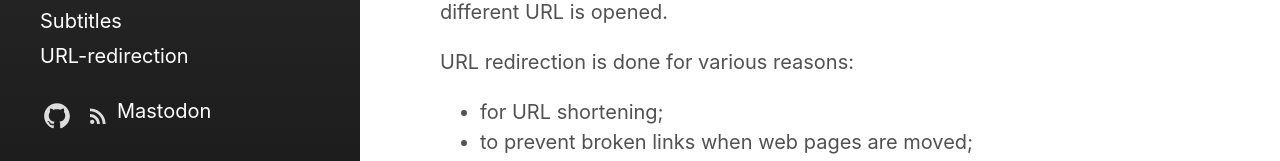
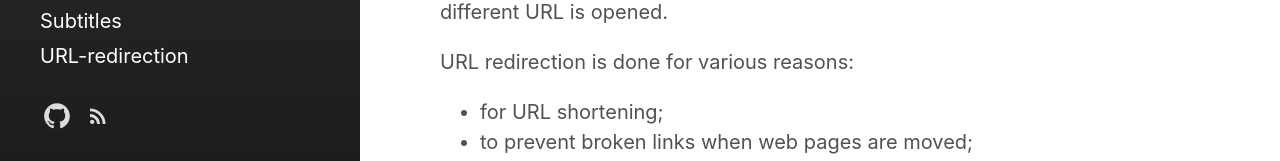
Before and after one commit to beeldengeluid/extending-peertube, a Jekyll site: the page built from index.html, in a window 1280 px wide and 900 px high, scrolled down 557 px. Shown: the part 714-875 px from the top of the window. Built offline with Jekyll 4.4.1, drawn with Linux system fonts in a browser that asks for light colours; the list of posts is cut into pages by our own code.

Commit message:
Update custom-icon-links.html

```diff
--- a/_includes/custom-icon-links.html
+++ b/_includes/custom-icon-links.html
@@ -1,2 +1 @@
 <!-- Optional additional links to insert for icons links -->
-<a rel="me" href="https://linuxrocks.online/@frank">Mastodon</a>
```
